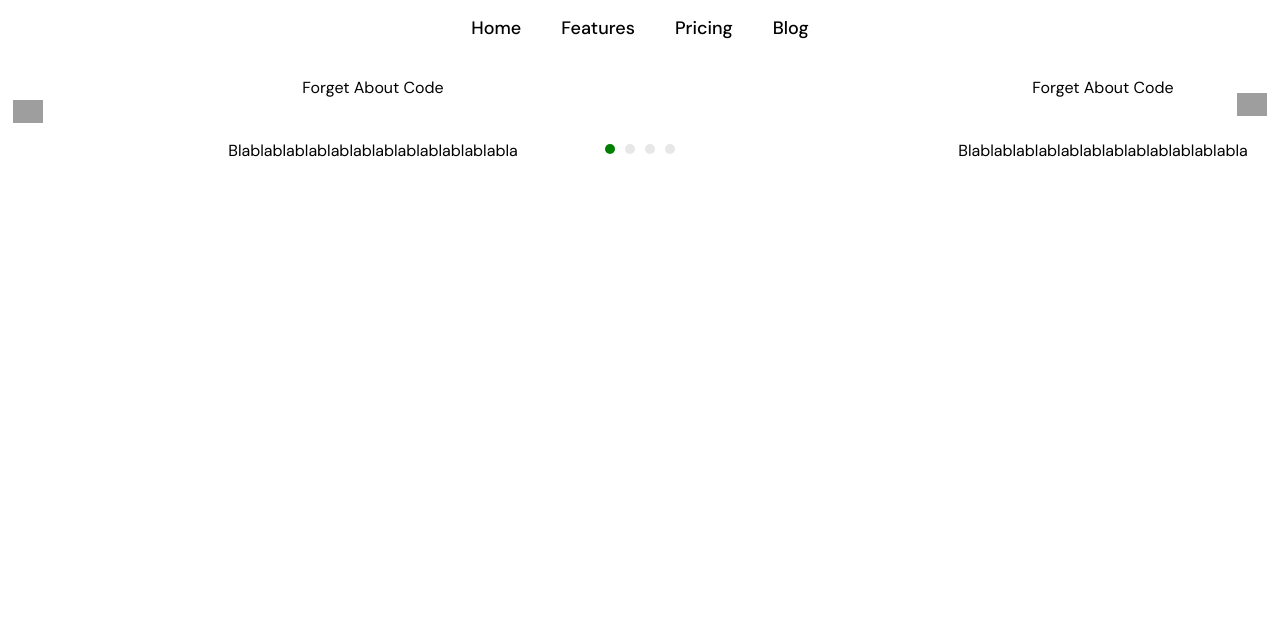
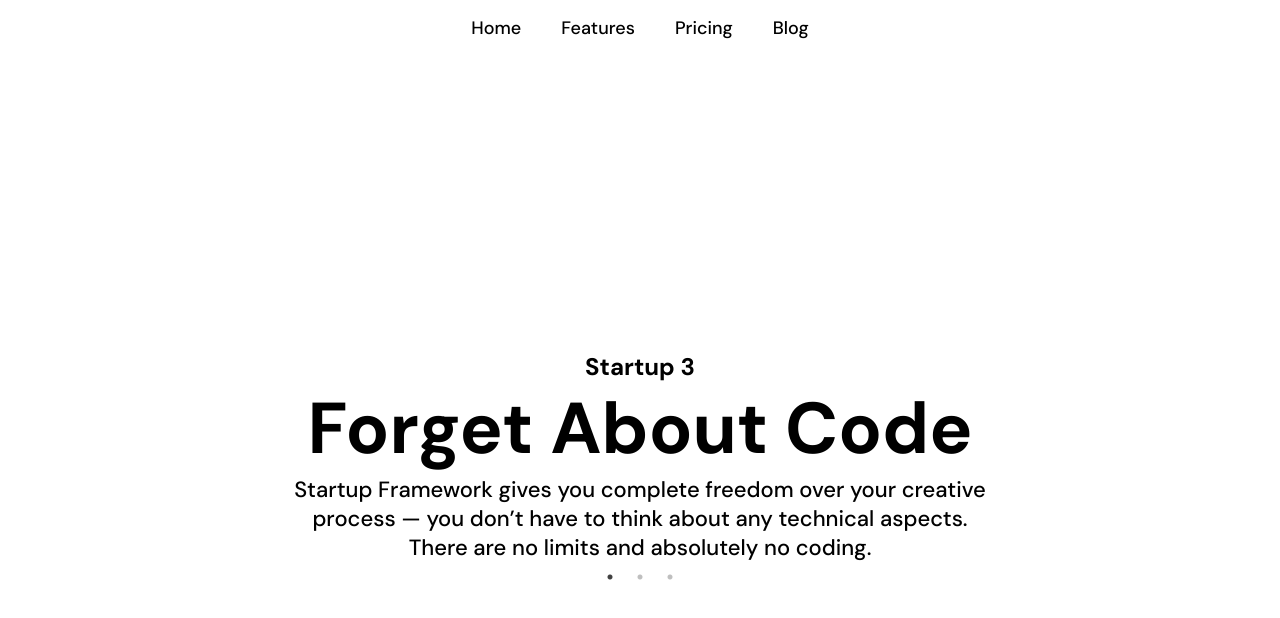
Before and after one commit to Maksouni/react-practice2, a React (Vite) app: page / in a window 1280 px wide. Shown: the top 618 px of the page. Built offline with nearby package versions, Linux system fonts and the light colour scheme; grey boxes are pictures that could not be loaded.

Commit message:
goddamn it works

```diff
--- a/package.json
+++ b/package.json
@@ -12,7 +12,9 @@
   "dependencies": {
     "react": "^18.3.1",
     "react-dom": "^18.3.1",
-    "sass": "^1.79.4"
+    "react-slick": "^0.30.2",
+    "sass": "^1.79.4",
+    "slick-carousel": "^1.8.1"
   },
   "devDependencies": {
     "@eslint/js": "^9.9.0",
--- a/src/App.jsx
+++ b/src/App.jsx
@@ -2,7 +2,9 @@
 import './App.css'
 import Button from './components/Button/Button'
 import NavBar from './components/NavBar/NavBar'
-import Slider from './components/Slider/Slider'
+import LandingPageSlider from './components/Slider/Slider'
+import Slide from './components/Slider/Slide.jsx'
+
 
 function App() {
   const slideData = [
@@ -23,14 +25,15 @@ function App() {
     },
   ]
 
-  // const slides = slideData.map((slide, index) => (
-  //   <Slide key={index} startup={slide.startup} title={slide.title} text={slide.text} />
-  // ));
+  const slides = slideData.map((slide, index) => (
+    <Slide key={index} startup={slide.startup} title={slide.title} text={slide.text} />
+  ));
 
   return (
     <>
       <header><NavBar /></header>
-      <Slider />
+      <LandingPageSlider items={slides}/>
+
 
     </>
   )
--- a/src/components/Slider/Arrows.tsx
+++ /dev/null
@@ -1,15 +0,0 @@
-import { useContext } from "react";
-import { SliderContext } from "./Slider";
-import React from "react";
-import './styles.scss'
-
-export default function Arrows(){
-    const { changeSlide } = useContext(SliderContext)
-
-    return(
-        <div className="arrows">
-            <div className="arrow left" onClick={() => changeSlide(-1)}/>
-            <div className="arrow right" onClick={() => changeSlide(1)}/>
-        </div>
-    )
-}
--- a/src/components/Slider/Dots/Dot.tsx
+++ /dev/null
@@ -1,14 +0,0 @@
-import React, { useContext } from "react";
-import { SliderContext } from "../Slider";
-import '../styles.scss'
-
-export default function Dot({ number }) {
-  const { goToSlide, slideNumber } = useContext(SliderContext);
-
-  return (
-    <div
-      className={`dot ${slideNumber === number ? "selected" : ""}`}
-      onClick={() => goToSlide(number)}
-    />
-  );
-}
--- a/src/components/Slider/Dots/Dots.jsx
+++ /dev/null
@@ -1,18 +0,0 @@
-import { useContext } from "react";
-import { SliderContext } from '../Slider'
-import Dot from './Dot'
-
-export default function Dots() {
-    const { slidesCount } = useContext(SliderContext);
-
-    const renderDots = () => {
-      const dots = [];
-      for (let i = 0; i < slidesCount; i++) {
-        dots.push(<Dot key={`dot-${i}`} number={i} />);
-      }
-
-      return dots;
-    };
-
-    return <div className="dots">{renderDots()}</div>;
-  }
--- /dev/null
+++ b/src/components/Slider/Slide.jsx
@@ -0,0 +1,12 @@
+/* eslint-disable react/prop-types */
+import './styles.scss'
+
+export default function Slide({startup, title, text}){
+    return(
+        <div className="slide">
+            <div className="startup">{startup}</div>
+            <div className="title">{title}</div>
+            <div className="text">{text}</div>
+        </div>
+    )
+}
--- a/src/components/Slider/Slider.jsx
+++ b/src/components/Slider/Slider.jsx
@@ -1,68 +1,22 @@
-import { createContext } from "react";
-import { useState } from "react";
-import Arrows from './Arrows'
-import SlidesList from './Slides/SlidesList'
-import Dots from './Dots/Dots'
+/* eslint-disable react/prop-types */
+import Slider from "react-slick";
+import "slick-carousel/slick/slick.css";
+import "slick-carousel/slick/slick-theme.css";
+import './styles.scss'
 
-export const SliderContext = createContext();
-
-export default function Slider(){
-    const [slide, setSlide] = useState(0)
-    const items = [
-        {
-            startup: "Startup 3",
-            title: "Forget About Code",
-            text: "Blablablablablablablablablablablablabla"
-        },
-        {
-            startup: "Startup 4",
-            title: "Forget About Code",
-            text: "Blablablablablablablablablablablablabla"
-        },
-        {
-            startup: "Startup 5",
-            title: "Forget About Code",
-            text: "Blablablablablablablablablablablablabla"
-        },
-        {
-            startup: "Startup 6",
-            title: "Forget About Code",
-            text: "Blablablablablablablablablablablablabla"
-        }
-    ];
-
-    const changeSlide = (direction = 1) => {
-        let slideNumber = 0;
-
-        if(slide + direction < 0){
-            slideNumber = items.length - 1;
-        } else {
-            slideNumber = (slide + direction) % items.length
-        }
-
-        setSlide(slideNumber)
+export default function LandingPageSlider({ items }) {
+    const settings = {
+        dots: true,
+        infinite: true,
+        speed: 500,
+        slidesToShow: 1,
+        slidesToScroll: 1,
     }
-
-    const goToSlide = (number) => {
-        setSlide(number % items.length);
-      };
-
-
-    return(
-        <div className="slider">
-            <SliderContext.Provider
-                value={{
-                    goToSlide,
-                    changeSlide,
-                    slidesCount: items.length,
-                    slideNumber: slide,
-                    items,
-                  }}
-            >
-                <Arrows />
-                <SlidesList />
-                <Dots />
-            </SliderContext.Provider>
+    return (
+        <div className="slider-container">
+            <Slider {...settings}>
+                {items}
+            </Slider>
         </div>
     )
 }
--- a/src/components/Slider/Slides/Slide.tsx
+++ /dev/null
@@ -1,12 +0,0 @@
-import React from "react";
-import '../styles.scss'
-
-export default function Slide({ data: { startup, title, text } }){
-    return(
-        <div className="slide">
-            <div className="slide startup">{startup}</div>
-            <div className="slide title">{title}</div>
-            <div className="slide text">{text}</div>
-        </div>
-    )
-}
--- a/src/components/Slider/Slides/SlidesList.tsx
+++ /dev/null
@@ -1,20 +0,0 @@
-import { useContext } from "react";
-import Slide from "./Slide";
-import React from "react";
-import { SliderContext } from "../Slider"
-import '../styles.scss'
-
-export default function SlidesList() {
-    const { slideNumber, items } = useContext(SliderContext);
-
-    return (
-      <div
-        className="slide-list"
-        style={{ transform: `translateX(-${slideNumber * 100}%)` }}
-      >
-        {items.map((slide, index) => (
-          <Slide key={index} data={slide} />
-        ))}
-      </div>
-    );
-  }
--- a/src/components/Slider/styles.scss
+++ b/src/components/Slider/styles.scss
@@ -1,99 +1,37 @@
-.slider {
-  overflow: hidden;
-  position: relative;
-  width: 100%;
-  height: 100%;
-  & .slide-list {
-    display: flex;
-    height: 100%;
-    transition: transform 0.5s ease-in-out;
-    width: 100%;
-    & .slide {
+.slide{
   display: flex;
   flex-direction: column;
   justify-content: center;
+  align-self: center;
+  justify-self: center;
   align-items: center;
-      flex: 1 0 100%;
-      max-width: 730px;
 
-      position: relative;
 
-      & .slide-startup {
+  & .startup{
+    font-size: 24px;
     font-weight: 700;
-        font-size: 24px;
   }
 
-      & .slide-title {
+  & .title{
+    font-size: 72px;
     font-weight: 700;
-        font-size: 72px;
   }
 
-      & .slide-text {
+  & .text{
+    font-size: 22px;
     font-weight: 500;
-        font-size: 22px;
     text-align: center;
-      }
+    max-width: 700px;
   }
 }
 
-  & .dots {
+.slider-container{
   display: flex;
   justify-content: center;
-    padding: 20px 0;
-    position: relative;
-    z-index: 2;
-
-    & .dot {
-      background-color: #e7e7e7;
-      border-radius: 5px;
-      height: 10px;
-      margin: 5px;
-      width: 10px;
-
-      &:hover {
-        cursor: pointer;
+  align-items: center;
+  height: 100vh;
 }
 
-      &.selected {
-        background-color: green;
+.slick-slider {
+  max-width: 900px; /* Максимальная ширина слайдера */
 }
-    }
-  }
-
-
-  & .arrows {
-    color: white;
-    display: flex;
-    font-size: 30px;
-    justify-content: space-between;
-    height: 100%;
-    position: absolute;
-    top: 30%;
-    width: 100%;
-    z-index: 1;
-
-    & .arrow {
-      height: 30px;
-      width: 30px;
-
-      &:hover {
-        cursor: pointer;
-      }
-
-      &.left {
-        background-image: url(../../assets/icons/arrow.png);
-        background-repeat: no-repeat;
-        background-size: contain;
-        margin-left: 5px;
-        transform: rotate(180deg);
-      }
-
-      &.right {
-        background-image: url(../../assets/icons/arrow.png);
-        background-repeat: no-repeat;
-        background-size: contain;
-        margin-right: 5px;
-      }
-    }
-  }
-}
```
Also changed, not shown: 1 other file (tests, documents, lock files or other folders). Lines whose indentation alone changed are shown as unchanged.
